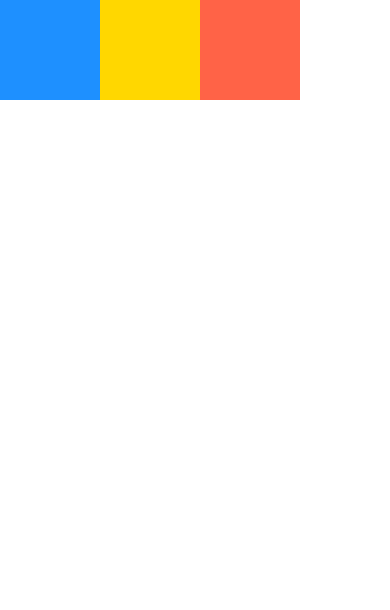
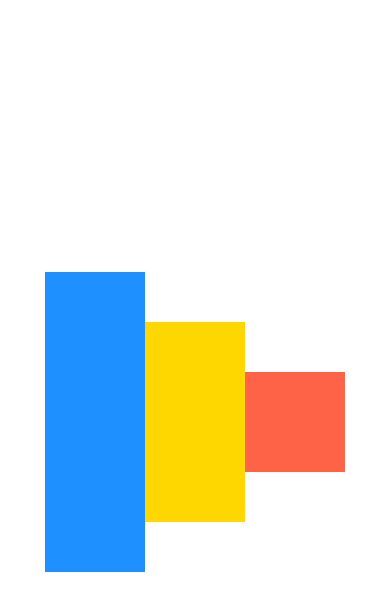
Before and after one commit to Tumeyy/DoneWithit, a React Native app: screen / in a window 390 px wide. Shown: the top 610 px of the page. Built offline with nearby package versions, Linux system fonts and the light colour scheme.

Commit message:
flexDirection, justifyContent, and alignItems fun

```diff
--- a/App.js
+++ b/App.js
@@ -6,17 +6,19 @@ export default function App() {
     <View style={{
       backgroundColor: '#fff',
       flex: 1,
-      flexDirection: 'row'
+      flexDirection: 'row', //horizontal
+      justifyContent: 'center', //main
+      alignItems: 'center' //secondary
     }}>
       <View style={{
         backgroundColor: 'dodgerblue',
         width: 100,
-        height: 100
+        height: 300
       }}/>
       <View style={{
         backgroundColor: 'gold',
         width: 100,
-        height: 100
+        height: 200
       }}/>
       <View style={{
         backgroundColor: 'tomato',
```
